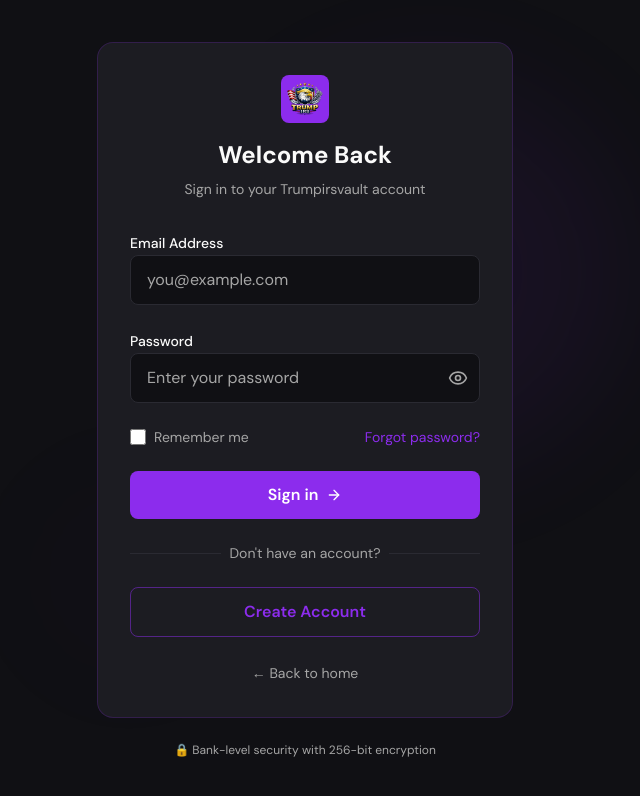
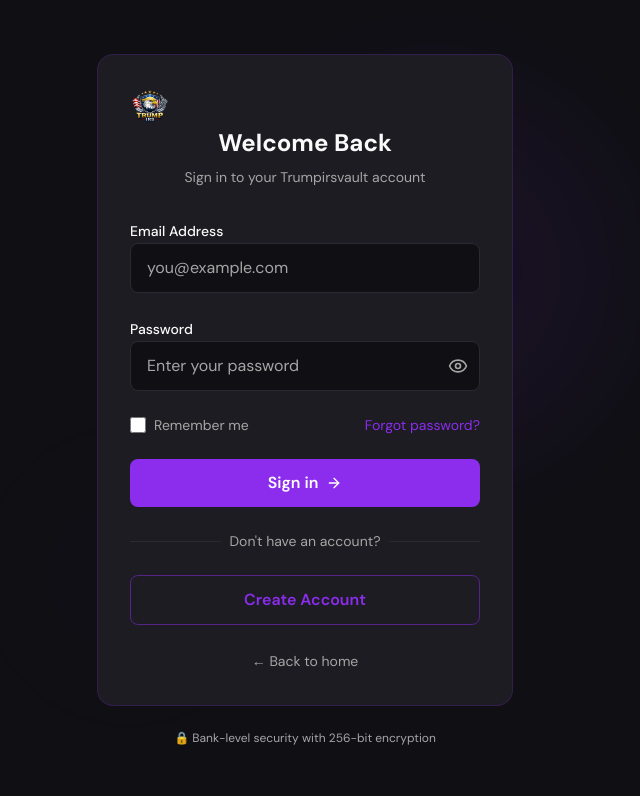
Before and after one commit to ByteBuddy2000/ledgerwebapp, a Next.js app: page /login in a window 1280 px wide. Shown: the top 796 px of the page, without its empty margins (335-975 px from the left). Built offline with nearby package versions, Linux system fonts and the light colour scheme.

Commit message:
Refactor logo image element in login page

```diff
--- a/app/login/page.jsx
+++ b/app/login/page.jsx
@@ -56,15 +56,13 @@
         <div className="bg-card border border-primary/20 rounded-2xl p-8 backdrop-blur-sm">
           {/* Header */}
           <div className="text-center mb-8">
-            <div className="w-12 h-12 rounded-lg bg-primary flex items-center justify-center mx-auto mb-4">
               <Image
-    src="/tiv-logo.png"
-    alt="Otibaco Logo"
-    width={40}
-    height={40}
-    className="object-contain"
+                  src="/tiv-logo.png"
+                  alt="appLogo"
+                  width={40}
+                  height={40}
+                  className="object-contain"
   />
-            </div>
             <h1 className="text-2xl font-bold text-foreground mb-2">Welcome Back</h1>
             <p className="text-sm text-muted-foreground">Sign in to your Trumpirsvault account</p>
           </div>
```
